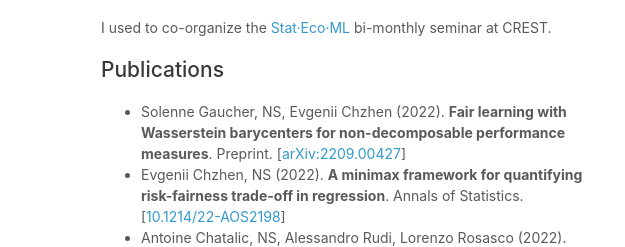
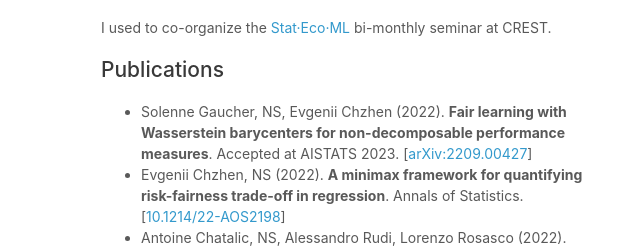
Before and after one commit to NicolasSchreuder/NicolasSchreuder.github.io, a plain HTML site: page index.html in a window 1280 px wide. Shown: the part 312-559 px from the top of the page, 469-1094 px from the left. Drawn offline with Linux system fonts and the light colour scheme.

Commit message:
accepted at AISTATS2023

```diff
--- a/index.html
+++ b/index.html
@@ -64,7 +64,7 @@
 
         <h2>Publications</h2>
         <ul>
-        <li> Solenne Gaucher, NS, Evgenii Chzhen (2022). <b> Fair learning with Wasserstein barycenters for non-decomposable performance measures</b>. Preprint.
+        <li> Solenne Gaucher, NS, Evgenii Chzhen (2022). <b> Fair learning with Wasserstein barycenters for non-decomposable performance measures</b>. Accepted at AISTATS 2023.
         [<a href="https://arxiv.org/abs/2209.00427">arXiv:2209.00427</a>] </li>
         <li> Evgenii Chzhen, NS (2022). <b> A minimax framework for quantifying risk-fairness trade-off in regression</b>. Annals of Statistics.
         [<a href="https://projecteuclid.org/journals/annals-of-statistics/volume-50/issue-4/A-minimax-framework-for-quantifying-risk-fairness-trade-off-in/10.1214/22-AOS2198.short">10.1214/22-AOS2198</a>] </li>
```
